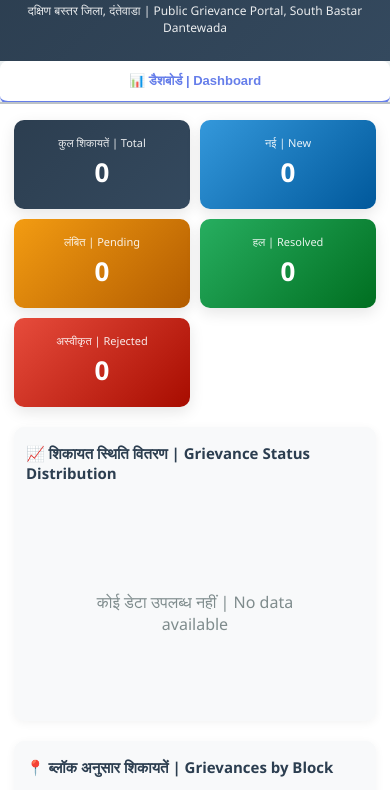
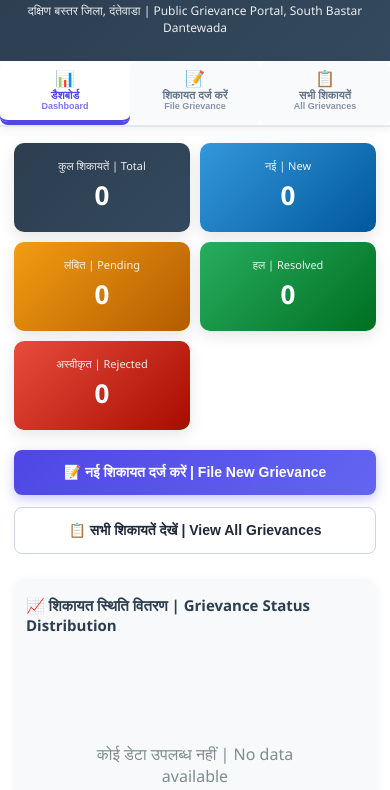
Before and after one commit to kajalpadala14/Grievance_Portal_Dantewada, a website built with Vite: page index.html in a window 390 px wide. Shown: the part 54-844 px from the top of the page. Built offline with nearby package versions, Linux system fonts and the light colour scheme; no server answers.

Commit message:
Enhance responsive tab navigation and quick action buttons

```diff
--- a/index.html
+++ b/index.html
@@ -15,11 +15,29 @@
             <p id="portalSubtitle">दक्षिण बस्तर जिला, दंतेवाडा | Public Grievance Portal, South Bastar Dantewada</p>
         </div>
 
-        <!-- Tab Navigation -->
-        <div class="tab-navigation">
-            <button class="tab-btn active" onclick="switchTab(0)">📊 डैशबोर्ड | Dashboard</button>
-            <button class="tab-btn" onclick="switchTab(1)">📝 शिकायत दर्ज करें | File Grievance</button>
-            <button class="tab-btn" onclick="switchTab(2)">📋 सभी शिकायतें | All Grievances</button>
+        <!-- Tab Navigation (Sticky & 100% Visible on all devices) -->
+        <div class="tab-navigation" id="mainTabNav">
+            <button class="tab-btn active" data-tab="0" onclick="switchTab(0)">
+                <span class="tab-icon">📊</span>
+                <span class="tab-label-wrap">
+                    <span class="tab-title">डैशबोर्ड</span>
+                    <span class="tab-sub">Dashboard</span>
+                </span>
+            </button>
+            <button class="tab-btn" data-tab="1" data-nav="form" onclick="switchTab(1)">
+                <span class="tab-icon">📝</span>
+                <span class="tab-label-wrap">
+                    <span class="tab-title">शिकायत दर्ज करें</span>
+                    <span class="tab-sub">File Grievance</span>
+                </span>
+            </button>
+            <button class="tab-btn" data-tab="2" data-nav="list" onclick="switchTab(2)">
+                <span class="tab-icon">📋</span>
+                <span class="tab-label-wrap">
+                    <span class="tab-title">सभी शिकायतें</span>
+                    <span class="tab-sub">All Grievances</span>
+                </span>
+            </button>
         </div>
 
         <div class="content">
@@ -27,6 +45,16 @@
             <div class="tab-content active">
                 <!-- Stat Cards (Populated Dynamically from Config & Data) -->
                 <div class="dashboard-grid" id="dashboardGrid"></div>
+
+                <!-- Quick Navigation Action Buttons -->
+                <div class="dashboard-actions">
+                    <button type="button" class="btn-action-primary" onclick="switchTab(1)">
+                        📝 नई शिकायत दर्ज करें | File New Grievance
+                    </button>
+                    <button type="button" class="btn-action-secondary" onclick="switchTab(2)">
+                        📋 सभी शिकायतें देखें | View All Grievances
+                    </button>
+                </div>
 
                 <div class="chart-container">
                     <div class="chart-title">📈 शिकायत स्थिति वितरण | Grievance Status Distribution</div>
@@ -221,7 +249,8 @@
             </div>
 
             <div class="modal-footer">
-                <button type="button" class="btn-modal-close" id="closeModalBtn">ठीक है | OK</button>
+                <button type="button" class="btn-modal-close" id="closeModalBtn">✓ ठीक है | OK</button>
+                <button type="button" class="btn-modal-secondary" id="modalViewAllBtn">📋 सभी शिकायतें देखें | View All Grievances</button>
             </div>
         </div>
     </div>
--- a/src/css/style.css
+++ b/src/css/style.css
@@ -39,44 +39,135 @@ body {
     opacity: 0.9;
 }
 
-/* Tab Navigation */
+/* Tab Navigation - Sticky & 100% visible on all devices */
 .tab-navigation {
     display: flex;
-    background: #ecf0f1;
-    border-bottom: 2px solid #bdc3c7;
-    overflow-x: auto;
-    -webkit-overflow-scrolling: touch;
-    scrollbar-width: none;
-}
-
-.tab-navigation::-webkit-scrollbar {
-    display: none;
+    background: #ffffff;
+    border-bottom: 2px solid #e2e8f0;
+    position: sticky;
+    top: 0;
+    z-index: 999;
+    box-shadow: 0 2px 10px rgba(0, 0, 0, 0.06);
+    width: 100%;
 }
 
 .tab-btn {
-    flex: 1 0 auto;
-    padding: 14px 16px;
+    flex: 1;
+    display: flex;
+    align-items: center;
+    justify-content: center;
+    gap: 8px;
+    padding: 14px 12px;
     text-align: center;
-    background: none;
+    background: #f8fafc;
     border: none;
+    border-bottom: 3px solid transparent;
     cursor: pointer;
-    font-size: 14px;
-    font-weight: 600;
-    color: #7f8c8d;
-    transition: all 0.25s ease;
-    border-bottom: 3px solid transparent;
-    margin-bottom: -2px;
-    white-space: nowrap;
+    color: #64748b;
+    transition: all 0.2s ease;
+    user-select: none;
 }
 
 .tab-btn:hover {
-    background: #d5dbdb;
+    background: #f1f5f9;
+    color: #1e293b;
 }
 
 .tab-btn.active {
-    color: #667eea;
-    border-bottom-color: #667eea;
-    background: white;
+    color: #4f46e5;
+    background: #ffffff;
+    border-bottom-color: #4f46e5;
+    box-shadow: inset 0 -2px 0 #4f46e5;
+}
+
+.tab-icon {
+    font-size: 18px;
+    line-height: 1;
+    flex-shrink: 0;
+}
+
+.tab-label-wrap {
+    display: flex;
+    flex-direction: column;
+    align-items: flex-start;
+    text-align: left;
+}
+
+.tab-title {
+    font-size: 13px;
+    font-weight: 700;
+    line-height: 1.2;
+}
+
+.tab-sub {
+    font-size: 11px;
+    opacity: 0.75;
+    line-height: 1.1;
+}
+
+/* Dashboard Quick Action Buttons */
+.dashboard-actions {
+    display: flex;
+    gap: 12px;
+    margin: 20px 0 25px;
+    flex-wrap: wrap;
+}
+
+.btn-action-primary {
+    flex: 1;
+    min-width: 220px;
+    background: linear-gradient(135deg, #4f46e5 0%, #6366f1 100%);
+    color: white;
+    padding: 14px 20px;
+    border-radius: 8px;
+    font-size: 14px;
+    font-weight: 600;
+    border: none;
+    cursor: pointer;
+    box-shadow: 0 4px 12px rgba(79, 70, 229, 0.3);
+    transition: all 0.2s ease;
+}
+
+.btn-action-primary:hover {
+    transform: translateY(-2px);
+    box-shadow: 0 6px 16px rgba(79, 70, 229, 0.4);
+}
+
+.btn-action-secondary {
+    flex: 1;
+    min-width: 220px;
+    background: #ffffff;
+    color: #1e293b;
+    padding: 14px 20px;
+    border-radius: 8px;
+    font-size: 14px;
+    font-weight: 600;
+    border: 1px solid #cbd5e1;
+    cursor: pointer;
+    transition: all 0.2s ease;
+}
+
+.btn-action-secondary:hover {
+    background: #f1f5f9;
+    border-color: #94a3b8;
+}
+
+.btn-modal-secondary {
+    width: 100%;
+    padding: 12px 20px;
+    background: #f1f5f9;
+    color: #1e293b;
+    border: 1px solid #cbd5e1;
+    border-radius: 8px;
+    font-size: 14px;
+    font-weight: 600;
+    cursor: pointer;
+    margin-top: 8px;
+    transition: all 0.2s ease;
+}
+
+.btn-modal-secondary:hover {
+    background: #e2e8f0;
 }
 
 .content {
@@ -512,10 +603,28 @@ input[type="checkbox"] {
         padding: 16px 14px;
     }
 
-    /* Tabs on mobile */
+    /* Tabs on mobile - 3 equal columns, always 100% visible */
     .tab-btn {
-        padding: 12px 14px;
-        font-size: 13px;
+        padding: 10px 4px;
+        flex-direction: column;
+        gap: 2px;
+    }
+
+    .tab-icon {
+        font-size: 16px;
+    }
+
+    .tab-label-wrap {
+        align-items: center;
+        text-align: center;
+    }
+
+    .tab-title {
+        font-size: 11px;
+    }
+
+    .tab-sub {
+        font-size: 9px;
     }
 
     /* Dashboard metrics on mobile (2 columns) */
--- a/src/js/script.js
+++ b/src/js/script.js
@@ -157,10 +157,18 @@ function setupEventListeners() {
         });
     }
 
-    // 4. Modal close handlers
+    // 4. Modal handlers
     const closeModalBtn = document.getElementById('closeModalBtn');
     if (closeModalBtn) {
         closeModalBtn.addEventListener('click', closeSubmissionModal);
+    }
+
+    const modalViewAllBtn = document.getElementById('modalViewAllBtn');
+    if (modalViewAllBtn) {
+        modalViewAllBtn.addEventListener('click', () => {
+            closeSubmissionModal();
+            switchTab(2);
+        });
     }
 
     const modal = document.getElementById('submissionModal');
@@ -176,6 +184,15 @@ function setupEventListeners() {
         if (e.key === 'Escape') {
             closeSubmissionModal();
         }
+    });
+
+    // 5. Explicit tab click event listeners (ensures tabs switch reliably on every device)
+    const tabButtons = document.querySelectorAll('.tab-btn');
+    tabButtons.forEach((btn, index) => {
+        btn.addEventListener('click', (e) => {
+            e.preventDefault();
+            switchTab(index);
+        });
     });
 }
 
@@ -196,6 +213,12 @@ export function switchTab(tabIndex) {
         updateDashboard();
     } else if (tabIndex === 2) {
         displayGrievances();
+    }
+
+    // Scroll smoothly to top of content on mobile
+    const mainTabNav = document.getElementById('mainTabNav');
+    if (mainTabNav) {
+        mainTabNav.scrollIntoView({ behavior: 'smooth', block: 'start' });
     }
 }
 
```
Also changed, not shown: Grievance_Portal_Dantewada.html (+35 -6 lines).
